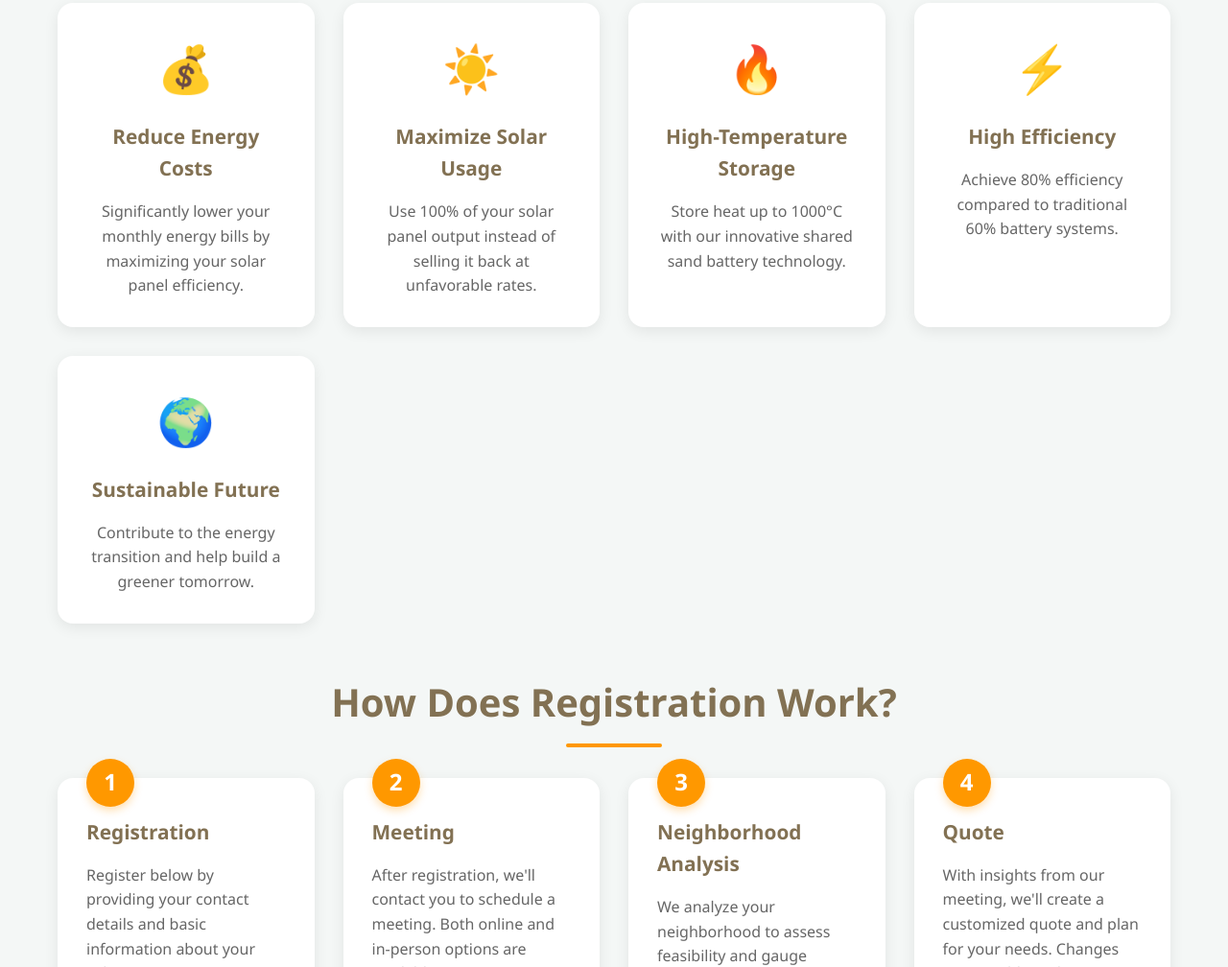
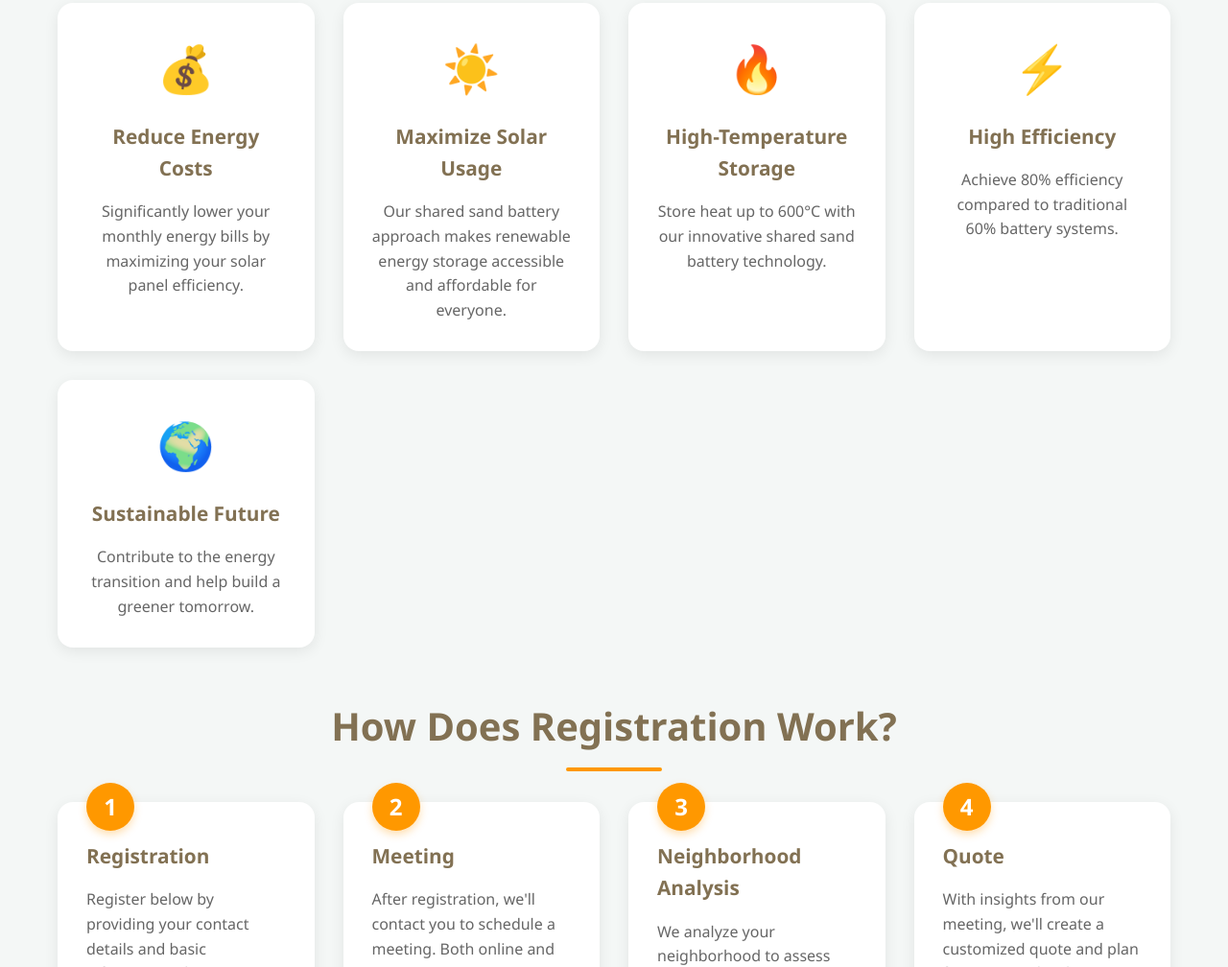
Before and after one commit to Stunner070/sand-app, a website: page home.html in a window 1280 px wide. Shown: the part 1301-2309 px from the top of the page at 96% size. Drawn offline with Linux system fonts and the light colour scheme.

Commit message:
600 degree

```diff
--- a/home.html
+++ b/home.html
@@ -547,7 +547,7 @@
                 <div class="benefit-card reveal reveal-delay-3">
                     <div class="icon">🔥</div>
                     <h3>High-Temperature Storage</h3>
-                    <p>Store heat up to 1000°C with our innovative sand battery technology.</p>
+                    <p>Store heat up to 600°C with our innovative sand battery technology.</p>
                 </div>
                 <div class="benefit-card reveal reveal-delay-1">
                     <div class="icon">⚡</div>
@@ -674,9 +674,9 @@
                 benefit1Title: "Reduce Energy Costs",
                 benefit1Text: "Significantly lower your monthly energy bills by maximizing your solar panel efficiency.",
                 benefit2Title: "Maximize Solar Usage",
-                benefit2Text: "Use 100% of your solar panel output instead of selling it back at unfavorable rates.",
+                benefit2Text: "Our shared sand battery approach makes renewable energy storage accessible and affordable for everyone.",
                 benefit3Title: "High-Temperature Storage",
-                benefit3Text: "Store heat up to 1000°C with our innovative shared sand battery technology.",
+                benefit3Text: "Store heat up to 600°C with our innovative shared sand battery technology.",
                 benefit4Title: "High Efficiency",
                 benefit4Text: "Achieve 80% efficiency compared to traditional 60% battery systems.",
                 benefit5Title: "Sustainable Future",
@@ -726,7 +726,7 @@
                 benefit2Title: "Maximaliseer Zonne-energie Gebruik",
                 benefit2Text: "Gebruik 100% van je zonnepaneel output in plaats van het terug te verkopen tegen ongunstige tarieven.",
                 benefit3Title: "Hoge-Temperatuur Opslag",
-                benefit3Text: "Sla warmte op tot 1000°C met onze innovatieve gedeelde zandbatterij technologie.",
+                benefit3Text: "Sla warmte op tot 600°C met onze innovatieve gedeelde zandbatterij technologie.",
                 benefit4Title: "Hoge Efficiëntie",
                 benefit4Text: "Bereik 80% efficiëntie vergeleken met traditionele 60% batterijsystemen.",
                 benefit5Title: "Duurzame Toekomst",
```
